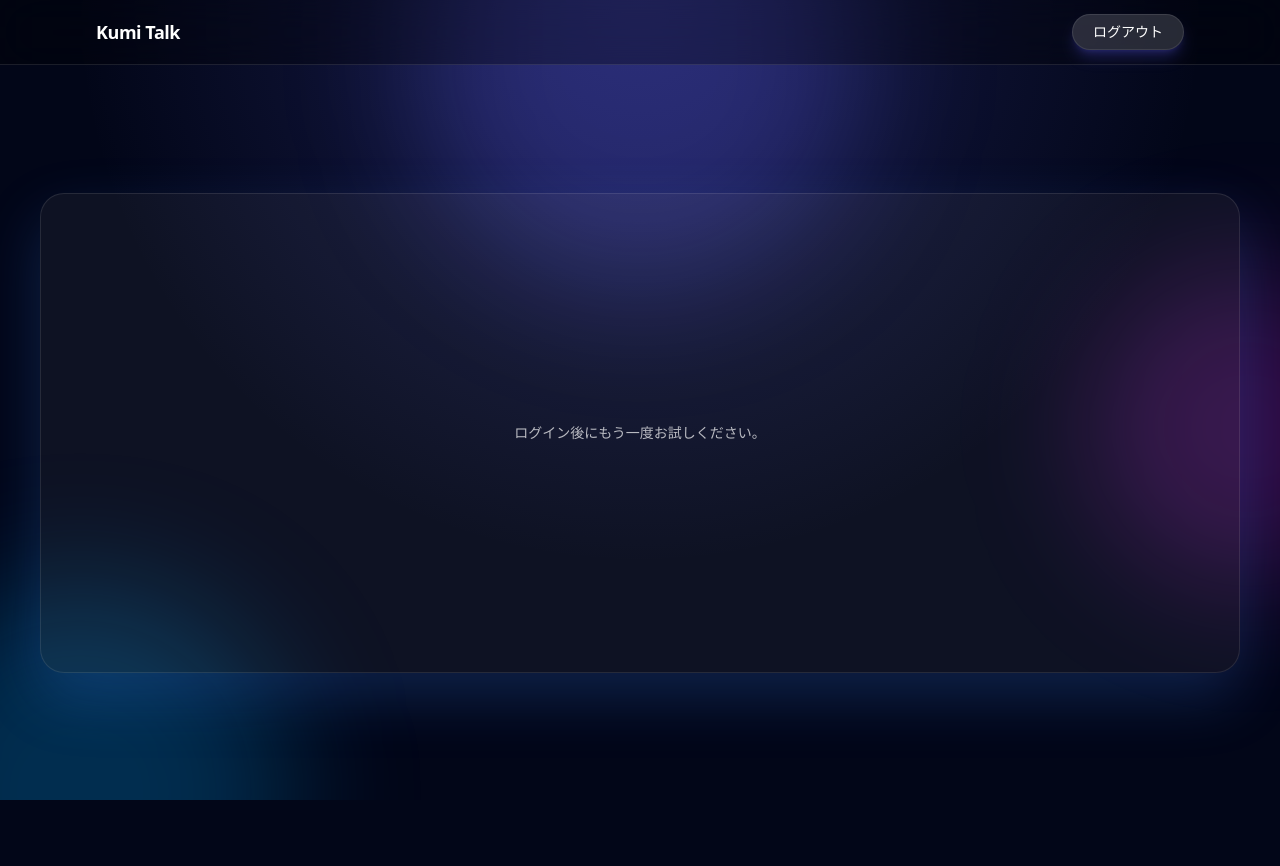
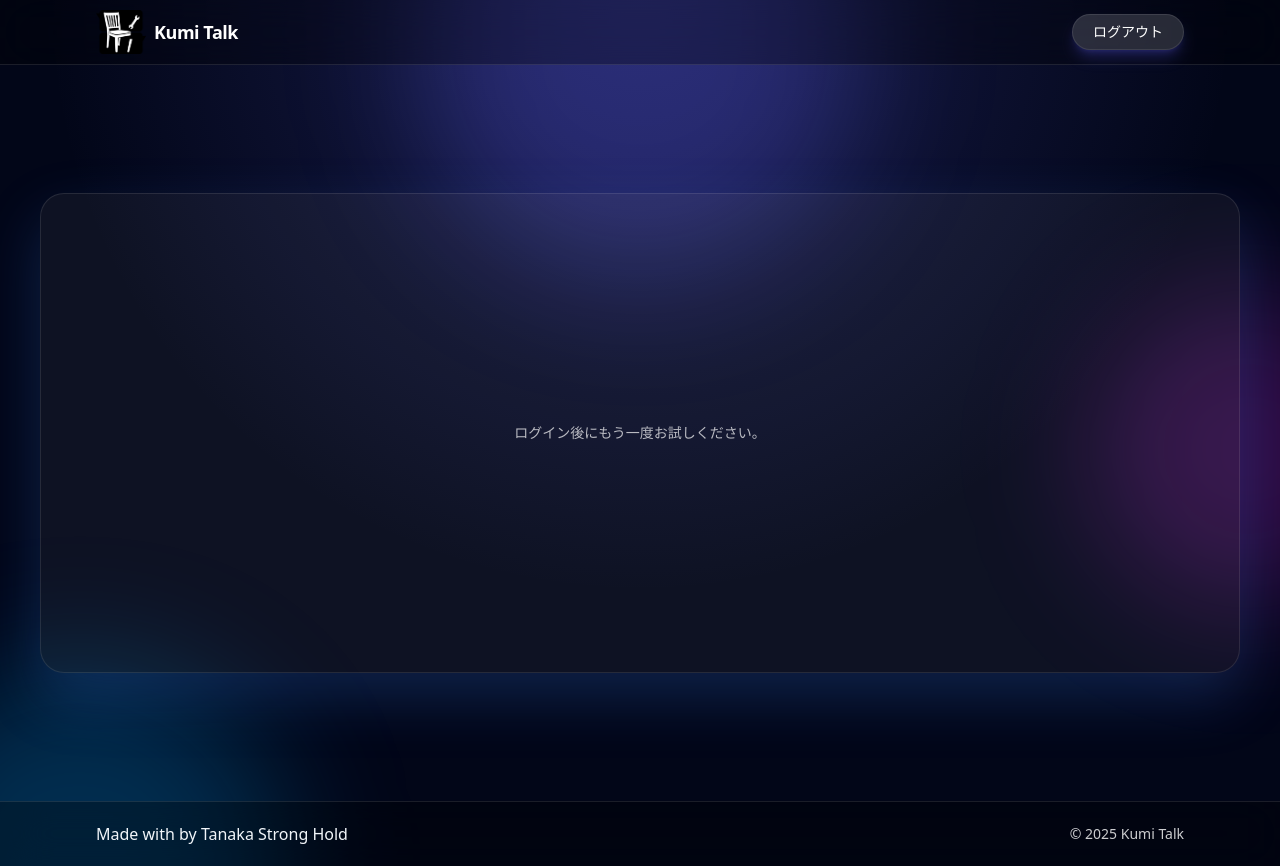
Before and after one commit to jphacks/os_2507, a Next.js app: page /chat in a window 1280 px wide. Before the commit the page ends 800 px from the top, so only its background shows below. Built offline with nearby package versions, Linux system fonts and the light colour scheme.

Commit message:
header，footerの編集

```diff
--- a/src/app/layout.tsx
+++ b/src/app/layout.tsx
@@ -5,6 +5,7 @@ import { ProgressProvider } from "@/lib/progress";
 import TopProgressBar from "@/components/top-progress";
 import GlobalProgressOverlay from "@/components/global-progress-overlay";
 import TopNav from "@/components/top-nav";
+import Footer from "@/components/footer";
 
 const geistSans = Geist({
   variable: "--font-geist-sans",
@@ -45,6 +46,7 @@ export default function RootLayout({
             <main className="relative z-10 flex-1 px-4 pb-16 pt-24 sm:px-6 sm:pt-28 lg:px-10 lg:pt-32">
               {children}
             </main>
+            <Footer />
           </div>
         </ProgressProvider>
       </body>
--- /dev/null
+++ b/src/components/footer.tsx
@@ -0,0 +1,15 @@
+
+export default function Footer() {
+  return (
+    <footer className="mt-16 border-t border-white/10 bg-black/30 backdrop-blur-xl">
+      <div className="mx-auto flex h-16 w-full max-w-6xl items-center justify-between px-4 sm:px-6 lg:px-8">
+        <span>Made with by Tanaka Strong Hold</span>
+        <span className="ml-auto text-sm text-white/80">
+          © {new Date().getFullYear()} Kumi Talk
+        </span>
+        <div className="flex items-center gap-4">
+        </div>
+      </div>
+    </footer>
+  );
+}
--- a/src/components/top-nav.tsx
+++ b/src/components/top-nav.tsx
@@ -4,6 +4,8 @@ import { useCallback, useState } from "react";
 import { useRouter } from "next/navigation";
 import { Button } from "@/components/ui/button";
 import { useProgress } from "@/lib/progress";
+import Image from 'next/image';
+
 
 export default function TopNav() {
   const router = useRouter();
@@ -38,6 +40,13 @@ export default function TopNav() {
     <header className="sticky top-0 z-40 border-b border-white/10 bg-black/30 backdrop-blur-xl">
       <div className="mx-auto flex h-16 w-full max-w-6xl items-center justify-between px-4 sm:px-6 lg:px-8">
         <div className="flex items-center gap-2">
+          <Image
+            src="/images/KumiTalk.png"
+            alt = "ロゴ"
+            width = {50}
+            height = {32}
+            className="object-contain"
+            />
           <span className="text-lg font-semibold tracking-tight text-white drop-shadow">
             Kumi Talk
           </span>
```
Also changed, not shown: public/images/KumiTalk.png (added).
